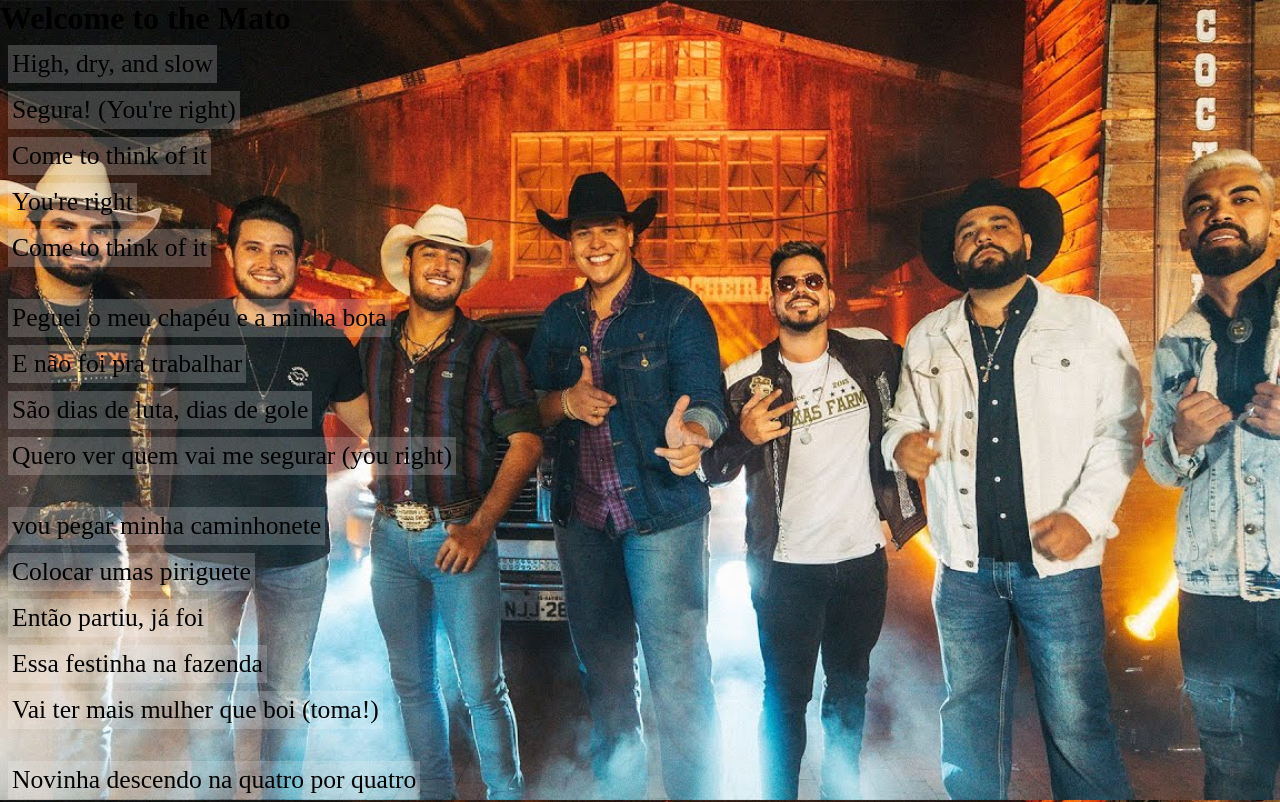
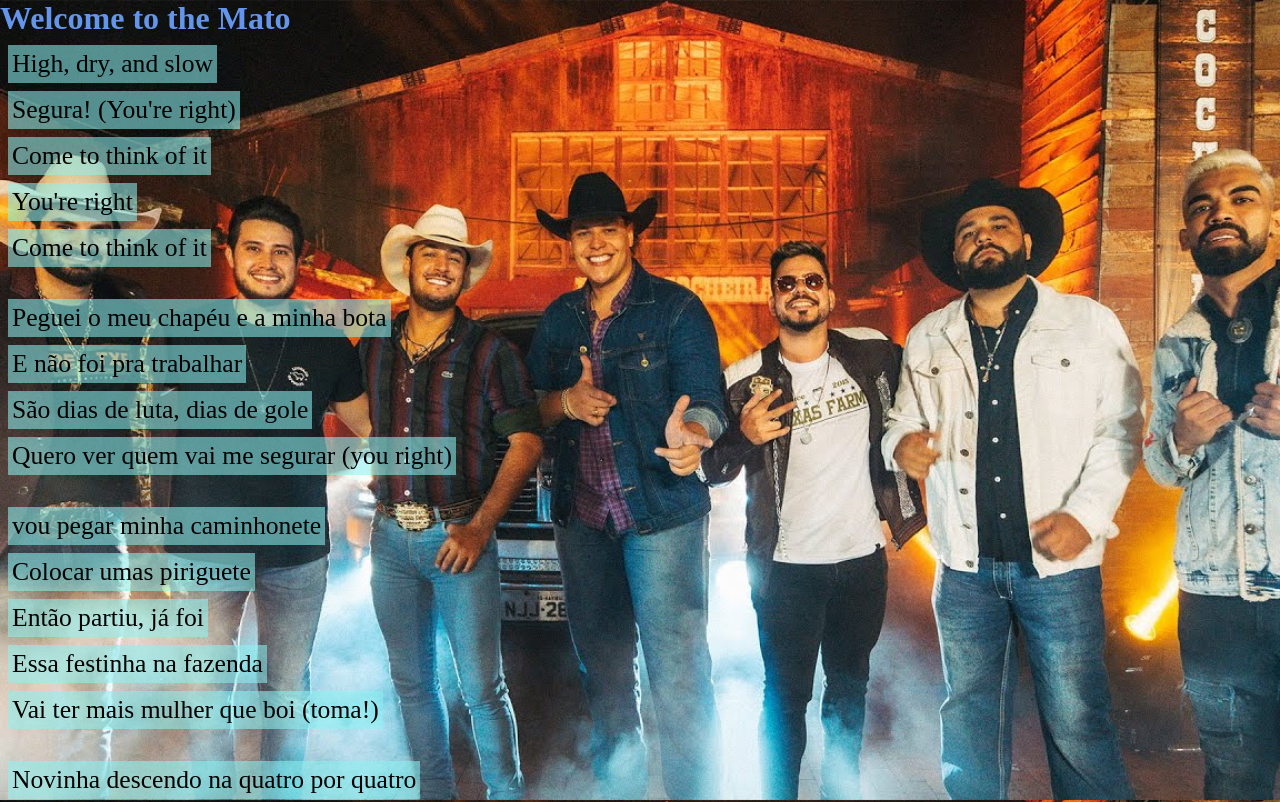
Before and after one commit to Y0r10/WelcomeToTheMato, a plain HTML site: page index.html in a window 1280 px wide. Shown: the top 802 px of the page. Drawn offline with Linux system fonts and the light colour scheme.

Commit message:
update cor do fundo do texto/titulo  css
A cor do fundo do texto foi mudada de cinza para um azul ciano, e o titulo para azul bb

```diff
--- a/style.css
+++ b/style.css
@@ -22,7 +22,7 @@ body {
     margin: 8px;
     font-size: 1.6em;
     padding: 4px;
-    background-color: rgba(250, 250, 250, .2);
+    background-color: rgba(141, 243, 243, 0.562);
     width: fit-content;
 }
 
@@ -72,3 +72,7 @@ button:active:after {
     opacity: 1;
     transition: 0s
   }
+
+  h1{
+    color: cornflowerblue;
+  }
```
